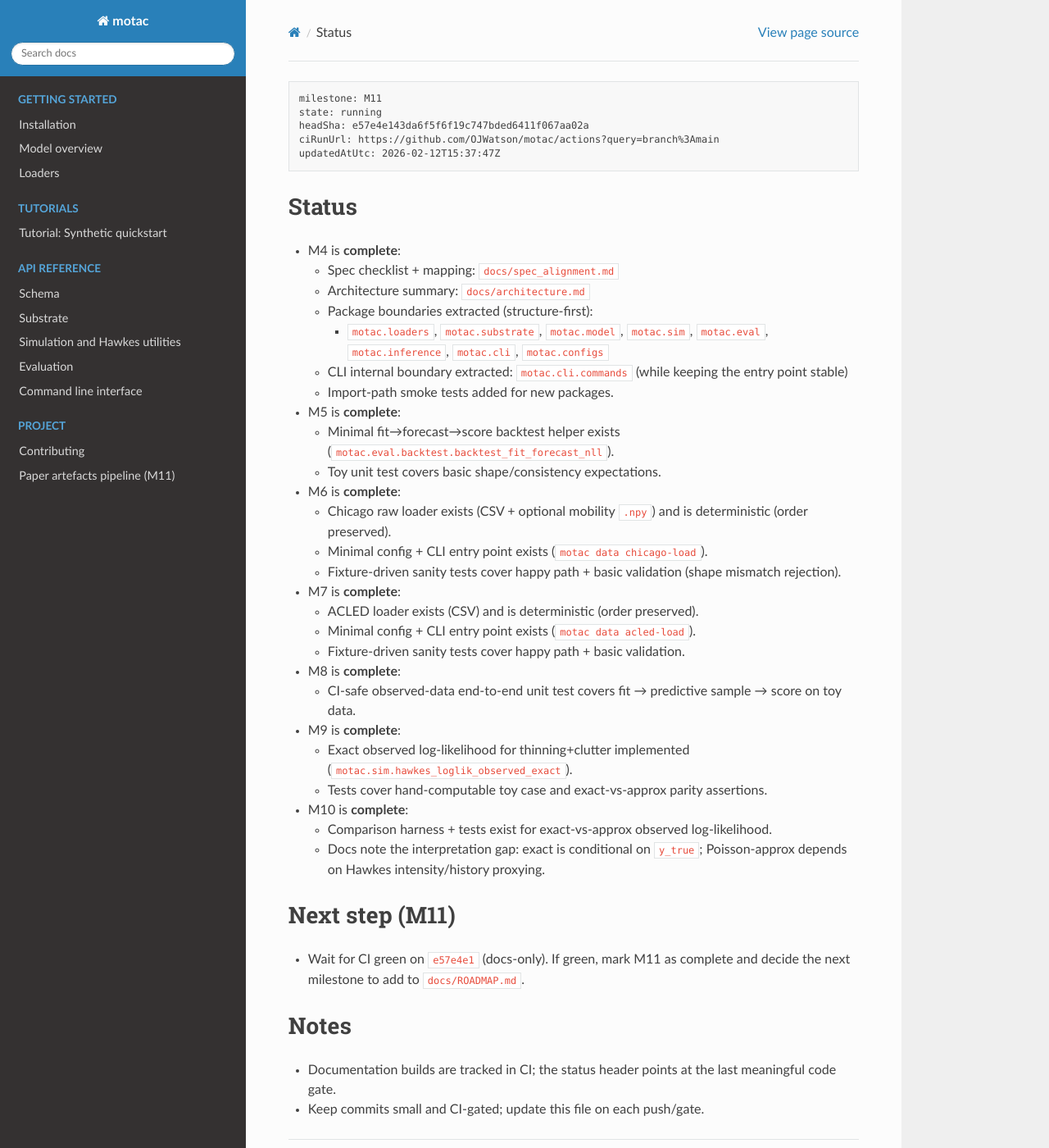
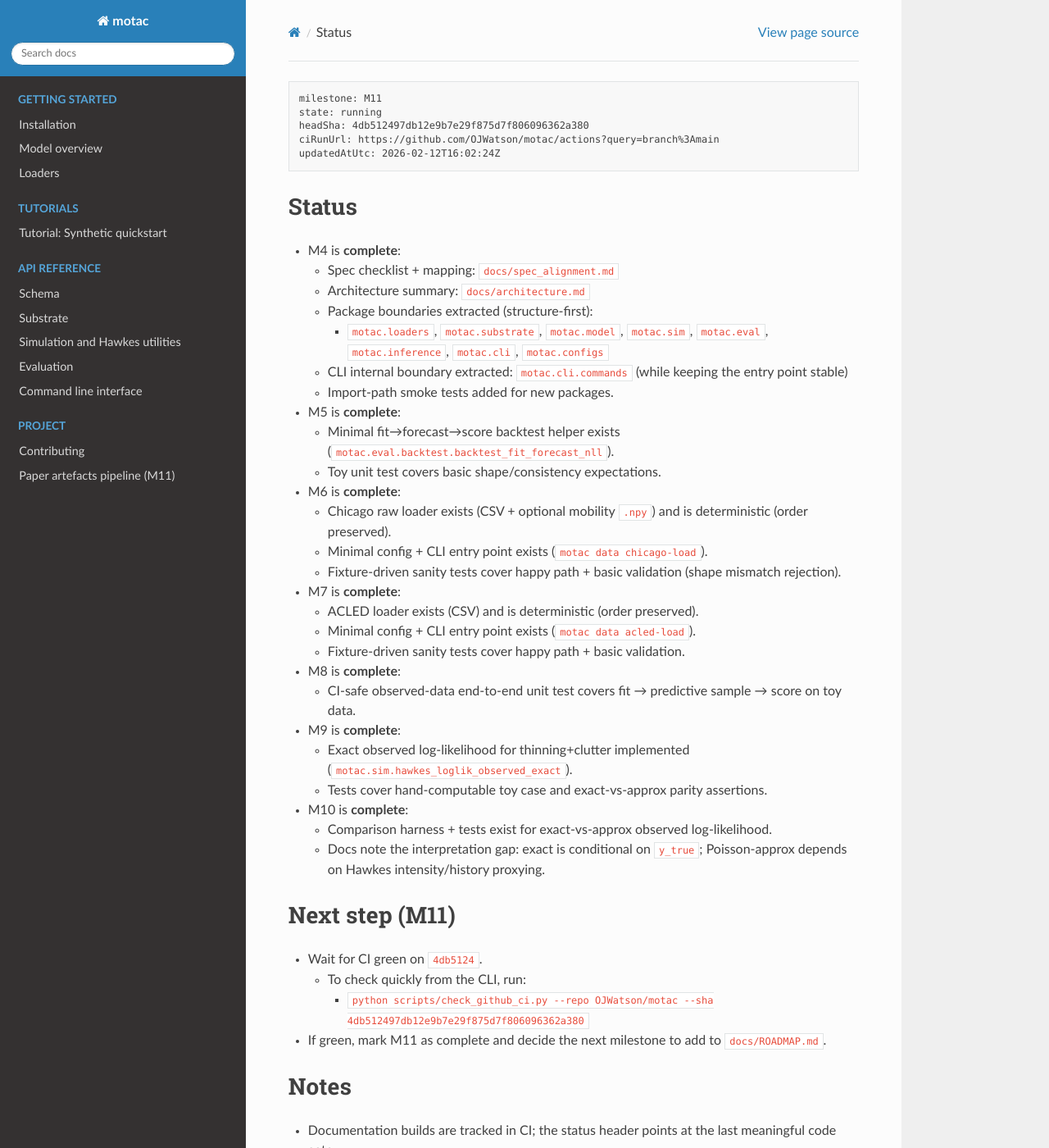
Before and after one commit to OJWatson/motac, a Sphinx documentation site: the page built from docs/STATUS.md, in a window 1280 px wide and 1400 px high. Shown: the whole window at 82% size. Built offline with Sphinx 7.4.7 and the Read the Docs theme 3.1.0, drawn with Linux system fonts in a browser that asks for light colours.

Commit message:
Update STATUS/WORKLOG after adding CI status helper

````diff
--- a/docs/STATUS.md
+++ b/docs/STATUS.md
@@ -1,9 +1,9 @@
 ```pm-status
 milestone: M11
 state: running
-headSha: e57e4e143da6f5f6f19c747bded6411f067aa02a
+headSha: 4db512497db12e9b7e29f875d7f806096362a380
 ciRunUrl: https://github.com/OJWatson/motac/actions?query=branch%3Amain
-updatedAtUtc: 2026-02-12T15:37:47Z
+updatedAtUtc: 2026-02-12T16:02:24Z
 ```
 
 ## Status
@@ -41,7 +41,10 @@ updatedAtUtc: 2026-02-12T15:37:47Z
   - Docs note the interpretation gap: exact is conditional on `y_true`; Poisson-approx depends on Hawkes intensity/history proxying.
 
 ## Next step (M11)
-- Wait for CI green on `e57e4e1` (docs-only). If green, mark M11 as complete and decide the next milestone to add to `docs/ROADMAP.md`.
+- Wait for CI green on `4db5124`.
+  - To check quickly from the CLI, run:
+    - `python scripts/check_github_ci.py --repo OJWatson/motac --sha 4db512497db12e9b7e29f875d7f806096362a380`
+- If green, mark M11 as complete and decide the next milestone to add to `docs/ROADMAP.md`.
 
 ## Notes
 - Documentation builds are tracked in CI; the status header points at the last meaningful code gate.
````
Also changed, not shown: docs/WORKLOG.md (+1 -0 lines).
